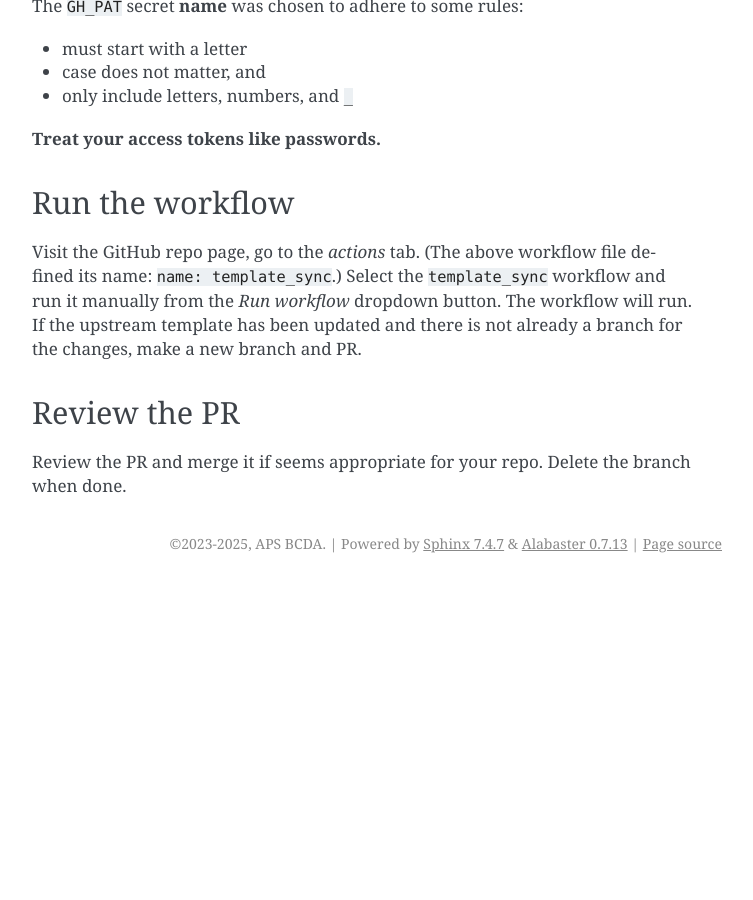
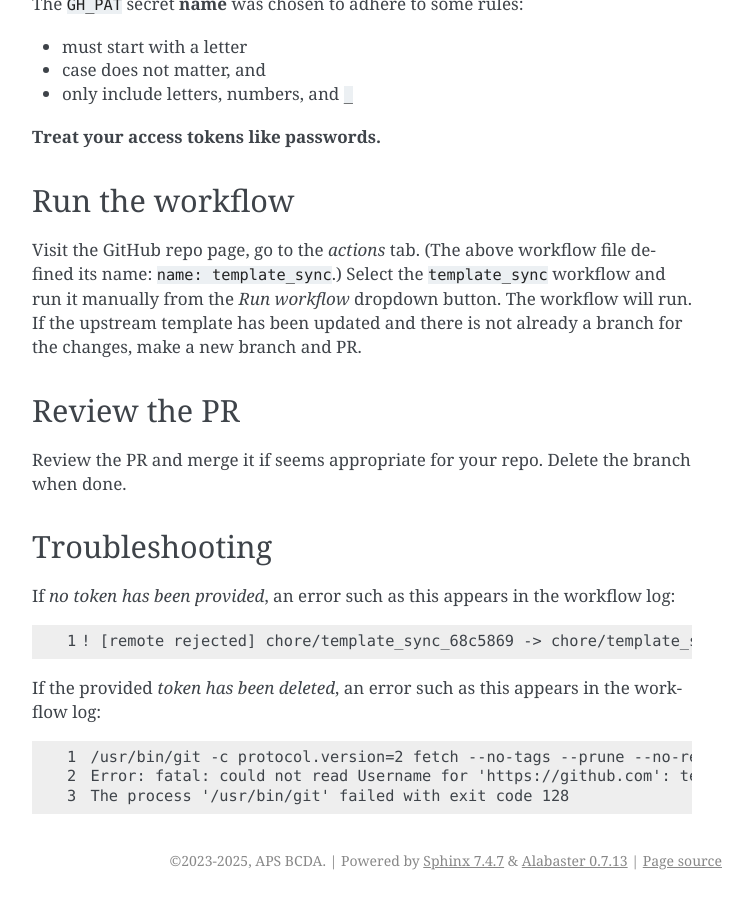
Before and after one commit to BCDA-APS/bs_model_instrument, a Sphinx documentation site: the page built from docs/source/guides/template_sync.rst, in a window 1280 px wide and 900 px high, scrolled down 2520 px. Shown: the whole window, without its empty margins (388-1141 px from the left). Built offline with Sphinx 7.4.7, drawn with Linux system fonts in a browser that asks for light colours; the version number could not be read and is left out; before the commit the page ends 3103 px from its top, so only the background shows below that; some of the changed text lies outside the part shown.

Commit message:
DOC #37 some token problems

```diff
--- a/docs/source/guides/template_sync.rst
+++ b/docs/source/guides/template_sync.rst
@@ -99,17 +99,16 @@
 `settings <https://github.com/settings/tokens>`__ to create a token
 (PAT). The token value will be used in a later step.  Remember it.
 
-The **name** of the token does not matter here. We'll only use its
-value.
+The token **Note** does not matter here. We'll only use its value.
 
 ========== =============================
 term       choice
 ========== =============================
 style      ``classic``
-Name       ``pat_16bmb_model_test``
-Repo       ``prjemian/16bmb_instrument``
-Checkboxes ``workflow``
-expires    *your choice*
+Note       ``pat_16bmb_model_test``
+Expiration  *your choice*
+Scope      Check ``workflow`` box
+Repo       Fine-grained (new) tokens allow to specify which repo.
 ========== =============================
 
 With these settings GitHub will create a **token** and show it to you.
@@ -148,3 +147,24 @@
 
 Review the PR and merge it if seems appropriate for your repo. Delete
 the branch when done.
+
+Troubleshooting
+---------------
+
+If *no token has been provided*, an error such as this appears in the workflow
+log:
+
+.. code-block:: text
+   :linenos:
+
+   ! [remote rejected] chore/template_sync_68c5869 -> chore/template_sync_68c5869 (refusing to allow a GitHub App to create or update workflow `.github/workflows/docs.yml` without `workflows` permission)
+
+If the provided *token has been deleted*, an error such as this appears in the workflow
+log:
+
+.. code-block:: text
+   :linenos:
+
+    /usr/bin/git -c protocol.version=2 fetch --no-tags --prune --no-recurse-submodules --depth=1 origin +7620ae9e802c2f769e7f21988d195478eb99ac78:refs/remotes/origin/main
+    Error: fatal: could not read Username for 'https://github.com': terminal prompts disabled
+    The process '/usr/bin/git' failed with exit code 128
```
